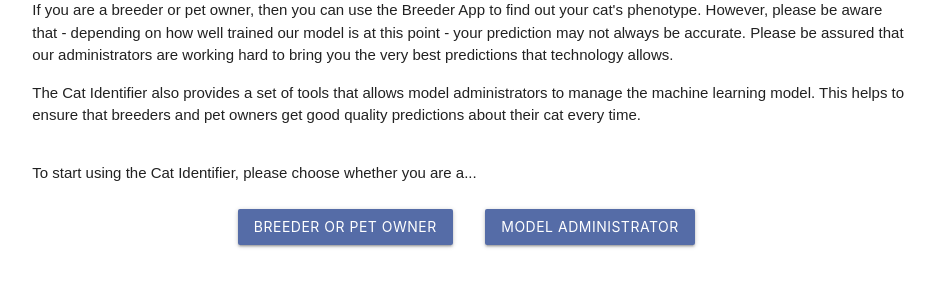
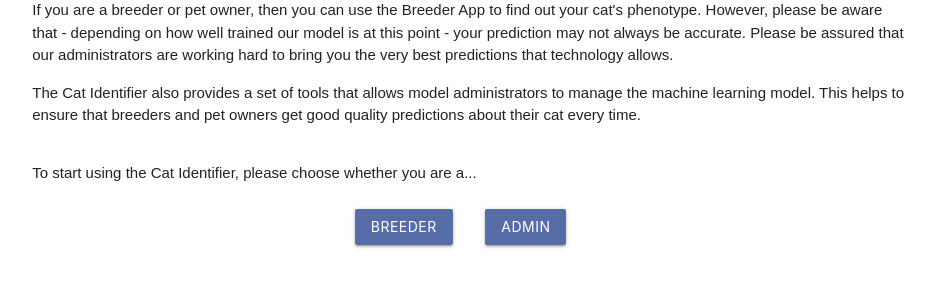
Before and after one commit to Laura10101/cat-identifier, a Flask app: page / in a window 1280 px wide. Shown: the part 184-484 px from the top of the page, without its empty margins (171-1106 px from the left). Run offline with Flask 3, Linux system fonts and the light colour scheme; parts of the project's set-up code (start-up, migrations or seed data) failed here and were passed over.

Commit message:
Fix buttons on home page

```diff
--- a/blueprints/apps/home/templates/index.html
+++ b/blueprints/apps/home/templates/index.html
@@ -65,12 +65,12 @@
                 <div class="row centered">
                     <div class="col s6 right-align">
                         <form action="{{ url_for("breeders_bp.upload_image") }}" method="GET">
-                            <button id="breeder-btn" class="btn">Breeder or pet owner</button>
+                            <button id="breeder-btn" class="btn">Breeder</button>
                         </form>
                     </div>
                     <div class="col s6 left-align">
                         <form action="{{ url_for("admin_bp.home") }}" method="GET">
-                            <button id="admin-btn" class="btn">Model administrator</button>
+                            <button id="admin-btn" class="btn">Admin</button>
                         </form>
                     </div>
                 </div>
```
